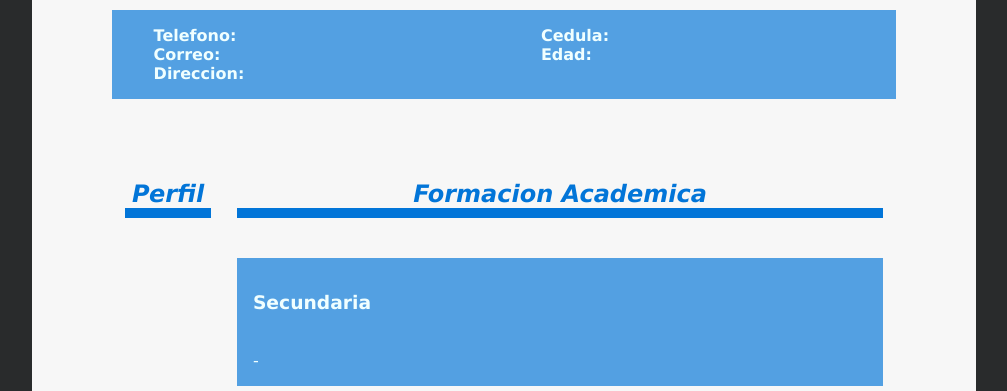
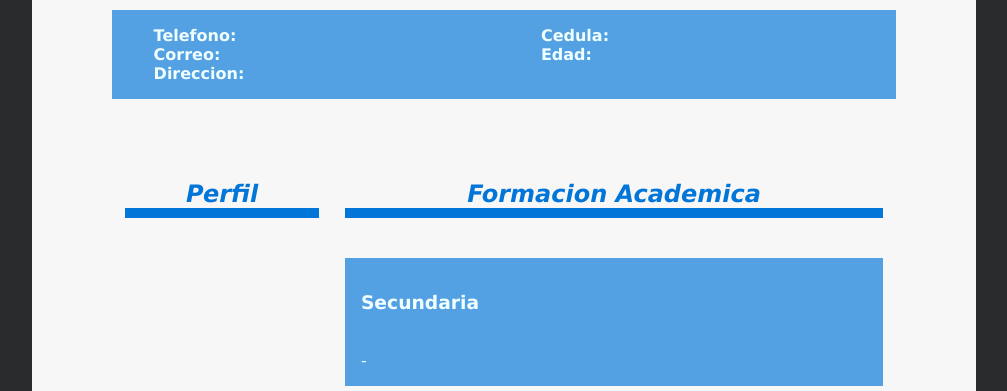
Before and after one commit to Diefex/Modelos2, a plain HTML site: page Scripting/HojaDeVida_v2/hoja.html in a window 1280 px wide. Shown: the part 409-800 px from the top of the page, without its empty margins (136-1143 px from the left). Drawn offline with Linux system fonts and the light colour scheme.

Commit message:
correccion tamaño

```diff
--- a/Scripting/HojaDeVida_v2/css/estilo.css
+++ b/Scripting/HojaDeVida_v2/css/estilo.css
@@ -45,7 +45,7 @@ body{
 
 .card{
     font-size: 1rem;
-    min-width: 600px;
+    min-width: 30vw;
     color: azure;
     background-color: #0275d8aa;
     border-radius: 0%;
```
